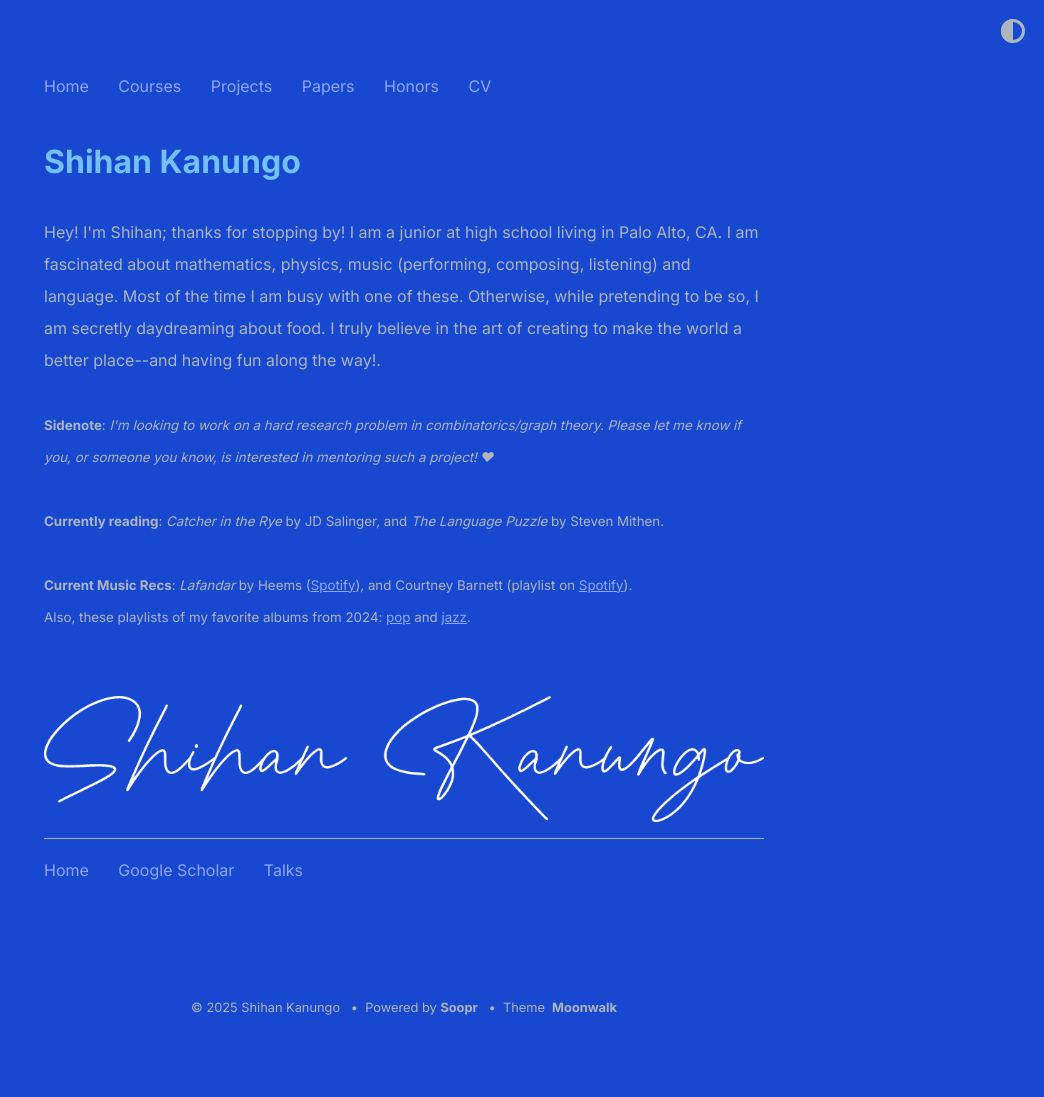
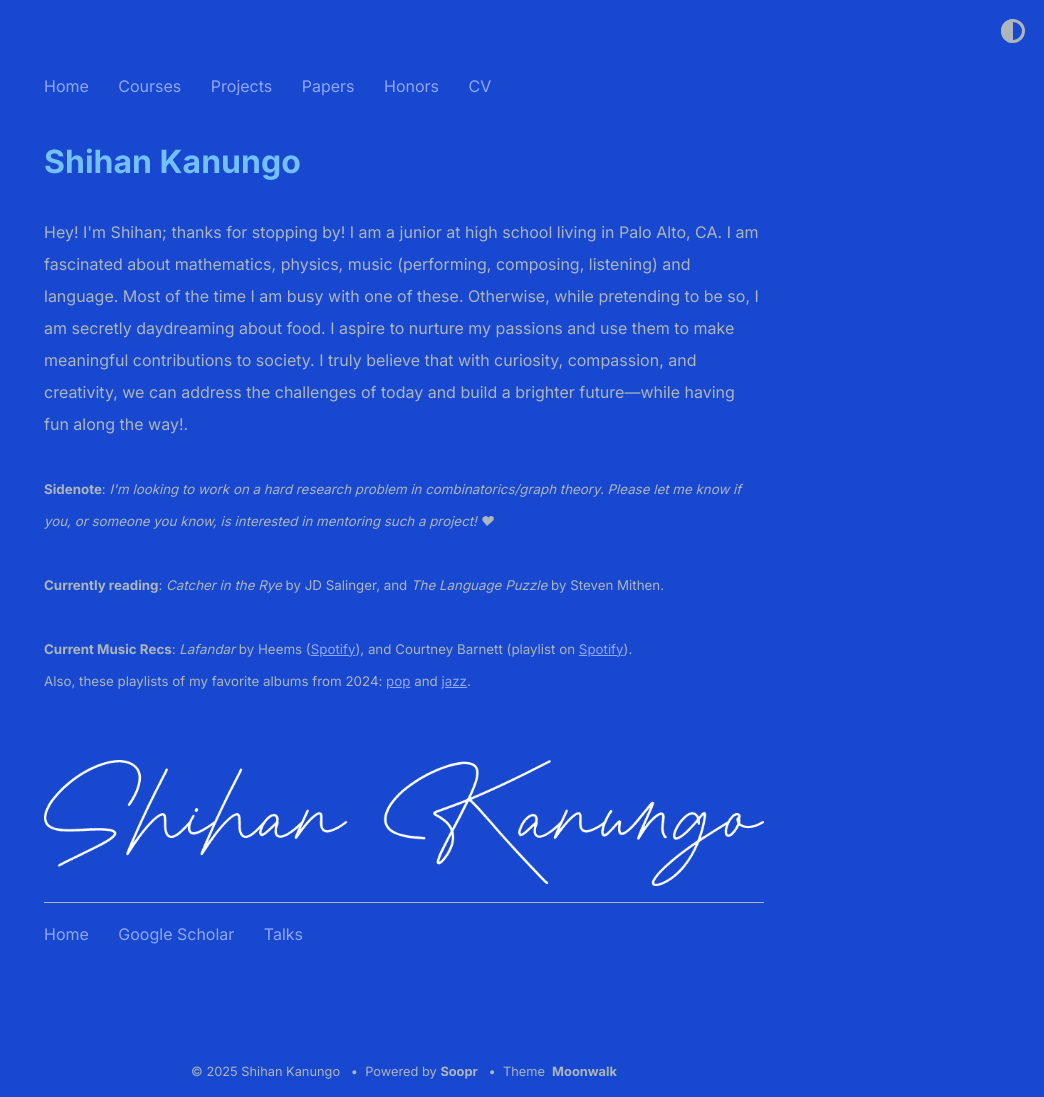
Before and after one commit to shihankanungo/shihankanungo.github.io, a Jekyll site: the page built from index.md, in a window 1280 px wide. Shown: the whole page, without its empty margins (236-1280 px from the left). Built offline with Jekyll 4.4.1, drawn with Linux system fonts in a browser that asks for light colours; before the commit the page ends 1033 px from its top, so only the background shows below that.

Commit message:
Update _config.yml

```diff
--- a/_config.yml
+++ b/_config.yml
@@ -2,7 +2,7 @@
 author: Shihan Kanungo
 url: https://www.shihankanungo.github.io/shihanmoonwalk/ # root address of the site
 description: > # description of the site (multiple lines allowed)
-  Hey! I'm Shihan; thanks for stopping by! I am a junior at high school living in Palo Alto, CA. I am fascinated about mathematics, physics, music (performing, composing, listening) and language. Most of the time I am busy with one of these. Otherwise, while pretending to be so, I am secretly daydreaming about food. I truly believe in the art of creating to make the world a better place--and having fun along the way!.
+  Hey! I'm Shihan; thanks for stopping by! I am a junior at high school living in Palo Alto, CA. I am fascinated about mathematics, physics, music (performing, composing, listening) and language. Most of the time I am busy with one of these. Otherwise, while pretending to be so, I am secretly daydreaming about food. I aspire to nurture my passions and use them to make meaningful contributions to society. I truly believe that with curiosity, compassion, and creativity, we can address the challenges of today and build a brighter future&mdash;while having fun along the way!.
           <br /><br />
 
           <small><b>Sidenote</b>: <i>I'm looking to work on a hard research problem in combinatorics/graph theory. Please let me know if you, or someone you know, is interested in mentoring such a project! ♥︎ </i></small>
```
